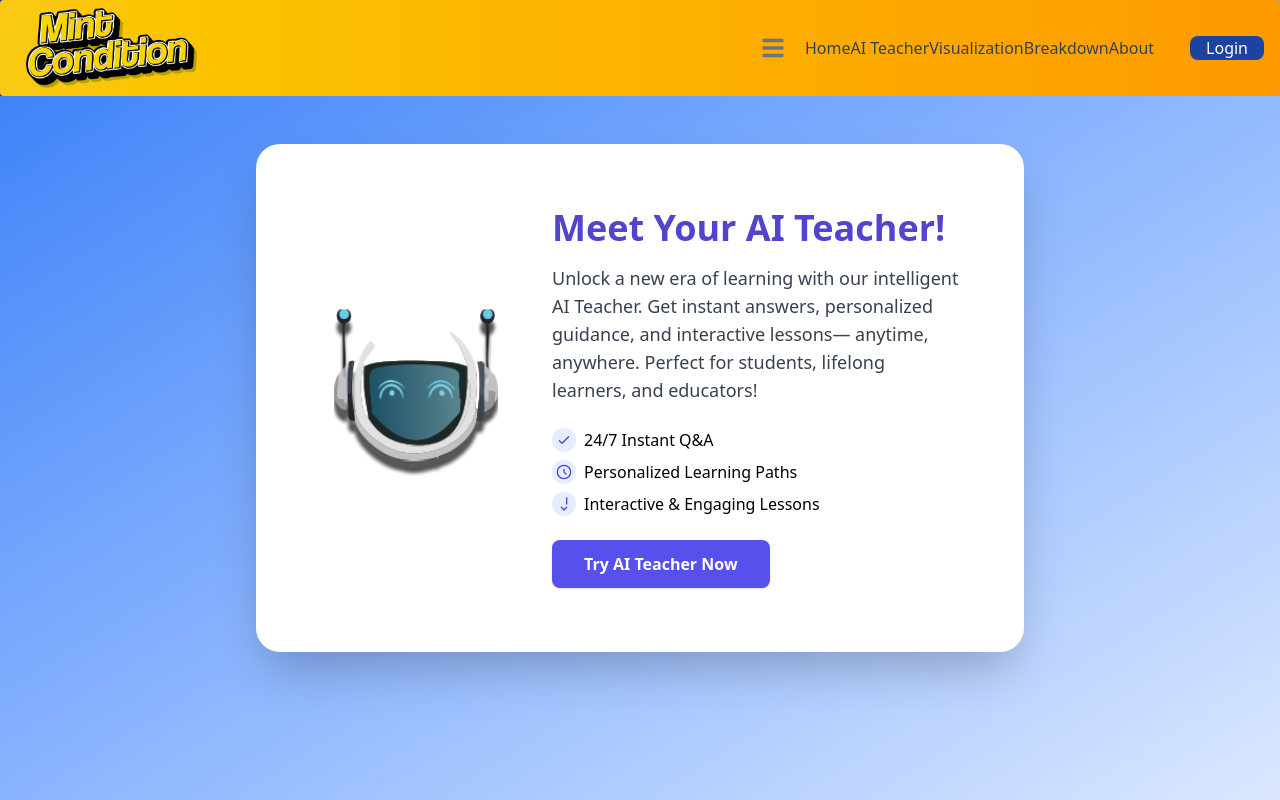
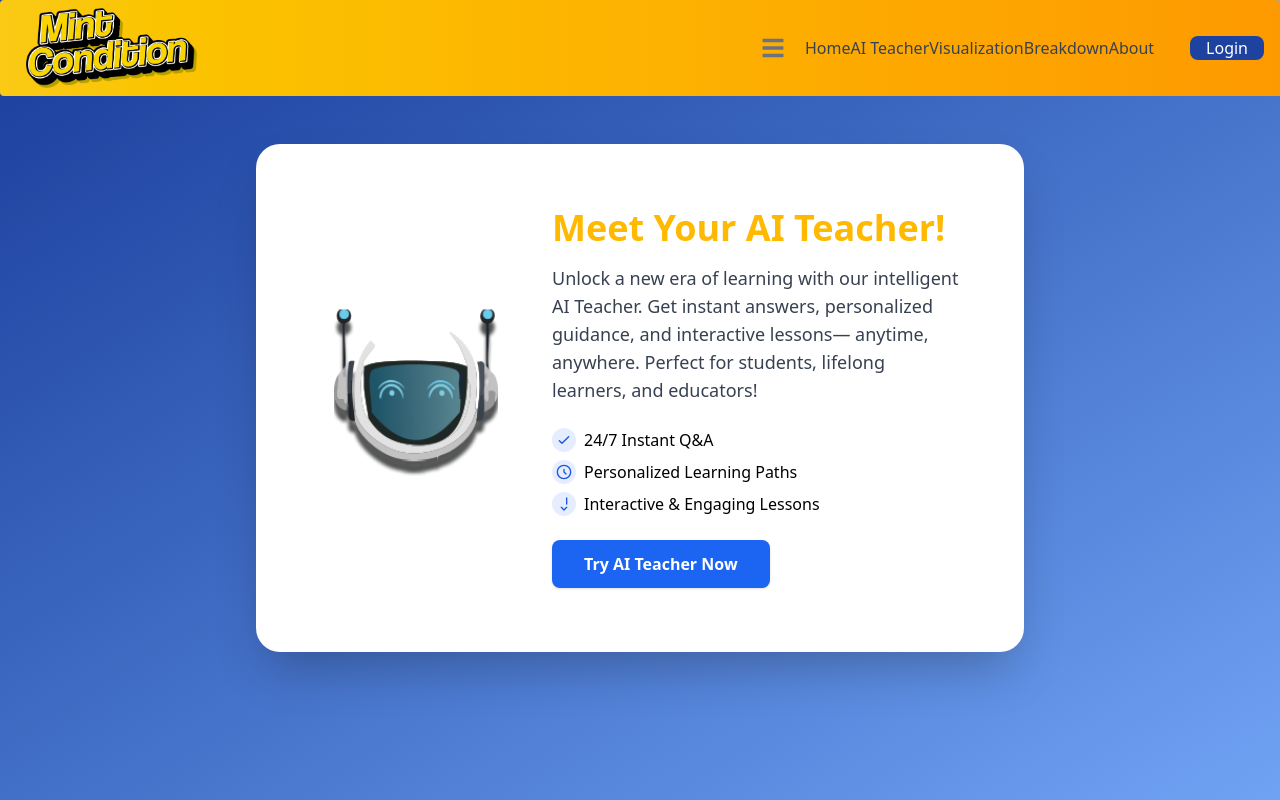
Before and after one commit to Dnewsum/UMKC_Budget_App, a React (Vite) app: page /servicesAI in a window 1280 px wide. Shown: the top 800 px of the page. Built offline with nearby package versions, Linux system fonts and the light colour scheme; what igniteui-react-charts, igniteui-react-gauges would draw is missing.

Commit message:
about and ai ui fixed

```diff
--- a/src/pages/About.tsx
+++ b/src/pages/About.tsx
@@ -1,24 +1,33 @@
 import React from 'react';
+import { Card } from 'flowbite-react';
 
 const About: React.FC = () => {
     return (
-        <div style={{ padding: '2rem' }}>
-            <h1>About This App</h1>
-            <p>
-                {/* Brief description of the app */}
-                [Insert a short description of your budget app here.]
-            </p>
-            <h2>Features</h2>
-            <ul>
-                <li>[Feature 1 placeholder]</li>
-                <li>[Feature 2 placeholder]</li>
-                <li>[Feature 3 placeholder]</li>
-            </ul>
-            <h2>Contact</h2>
-            <p>
-                {/* Contact information or links */}
-                [Insert your contact information or support email here.]
-            </p>
+        <div className="container mx-auto px-4 py-8">
+
+            <div className="mb-12">
+                <h2 className="text-2xl font-semibold text-gray-800 mb-4">Meet the Team</h2>
+                <div className="grid grid-cols-1 sm:grid-cols-2 lg:grid-cols-4 gap-6">
+                    {Array.from({ length: 4 }).map((_, index) => (
+                        <Card key={index} className="text-center">
+                            <img
+                                src={`https://via.placeholder.com/150?text=Member+${index + 1}`}
+                                alt={`Team Member ${index + 1}`}
+                                className="rounded-full mx-auto mb-4 w-24 h-24"
+                            />
+                            <h3 className="text-lg font-semibold text-gray-800">Member {index + 1}</h3>
+                            <p className="text-gray-600">Role or Position</p>
+                        </Card>
+                    ))}
+                </div>
+            </div>
+
+            <div className="text-center">
+                <h2 className="text-2xl font-semibold text-gray-800 mb-4">Contact</h2>
+                <p className="text-gray-600">
+                    For support, email us at <a href="mailto:support@example.com" className="text-blue-600 hover:underline">support@example.com</a>.
+                </p>
+            </div>
         </div>
     );
 };
--- a/src/pages/ServiceAI.tsx
+++ b/src/pages/ServiceAI.tsx
@@ -2,36 +2,22 @@ import React from "react";
 
 const ServiceAI: React.FC = () => {
   return (
-    <section
-      className="
-        min-h-screen                       /* full viewport height */
-        bg-gradient-to-br from-blue-500 to-indigo-100
-        flex items-start justify-center   /* center horizontally, align to top */
-        px-4 py-12                         /* padding around */
-      "
-    >
-      <div
-        className="
-          max-w-3xl w-full
-          bg-white rounded-3xl shadow-2xl
-          p-8 md:p-16
-          flex md:flex-row items-center gap-10
-        "
-      >
+    <section className="/* full viewport height */ /* center horizontally, align to top */ /* padding around */ flex min-h-screen items-start justify-center bg-gradient-to-br from-blue-800 to-blue-400 px-4 py-12">
+      <div className="flex w-full max-w-3xl items-center gap-10 rounded-3xl bg-white p-8 shadow-2xl md:flex-row md:p-16">
         {/* Image/Illustration */}
         <div className="flex-shrink-0">
           <img
             src="/robothead.png"
             alt="AI Teacher"
-            className="w-48 h-48 object-contain"
+            className="h-48 w-48 object-contain"
           />
         </div>
         {/* Content */}
         <div>
-          <h1 className="text-4xl font-extrabold text-indigo-700 mb-4">
+          <h1 className="mb-4 text-4xl font-extrabold text-amber-400">
             Meet Your AI Teacher!
           </h1>
-          <p className="text-lg text-gray-700 mb-6">
+          <p className="mb-6 text-lg text-gray-700">
             Unlock a new era of learning with our intelligent AI Teacher. Get
             instant answers, personalized guidance, and interactive lessons—
             anytime, anywhere. Perfect for students, lifelong learners, and
@@ -39,9 +25,9 @@ const ServiceAI: React.FC = () => {
           </p>
           <ul className="mb-6 space-y-2">
             <li className="flex items-center">
-              <span className="inline-flex items-center justify-center w-6 h-6 bg-indigo-100 text-indigo-700 rounded-full mr-2">
+              <span className="mr-2 inline-flex h-6 w-6 items-center justify-center rounded-full bg-indigo-100 text-blue-700">
                 <svg
-                  className="w-4 h-4"
+                  className="h-4 w-4"
                   fill="none"
                   stroke="currentColor"
                   strokeWidth="2"
@@ -57,9 +43,9 @@ const ServiceAI: React.FC = () => {
               24/7 Instant Q&A
             </li>
             <li className="flex items-center">
-              <span className="inline-flex items-center justify-center w-6 h-6 bg-indigo-100 text-indigo-700 rounded-full mr-2">
+              <span className="mr-2 inline-flex h-6 w-6 items-center justify-center rounded-full bg-indigo-100 text-blue-700">
                 <svg
-                  className="w-4 h-4"
+                  className="h-4 w-4"
                   fill="none"
                   stroke="currentColor"
                   strokeWidth="2"
@@ -76,9 +62,9 @@ const ServiceAI: React.FC = () => {
               Personalized Learning Paths
             </li>
             <li className="flex items-center">
-              <span className="inline-flex items-center justify-center w-6 h-6 bg-indigo-100 text-indigo-700 rounded-full mr-2">
+              <span className="mr-2 inline-flex h-6 w-6 items-center justify-center rounded-full bg-indigo-100 text-blue-700">
                 <svg
-                  className="w-4 h-4"
+                  className="h-4 w-4"
                   fill="none"
                   stroke="currentColor"
                   strokeWidth="2"
@@ -96,12 +82,7 @@ const ServiceAI: React.FC = () => {
           </ul>
           <a
             href="/ai-teacher"
-            className="
-              inline-block px-8 py-3
-              bg-indigo-600 text-white font-semibold
-              rounded-lg shadow hover:bg-indigo-700
-              transition-colors duration-200 focus:ring-4 focus:ring-indigo-300
-            "
+            className="inline-block rounded-lg bg-blue-600 px-8 py-3 font-semibold text-white shadow transition-colors duration-200 hover:bg-blue-700 focus:ring-4 focus:ring-indigo-300"
           >
             Try AI Teacher Now
           </a>
```
